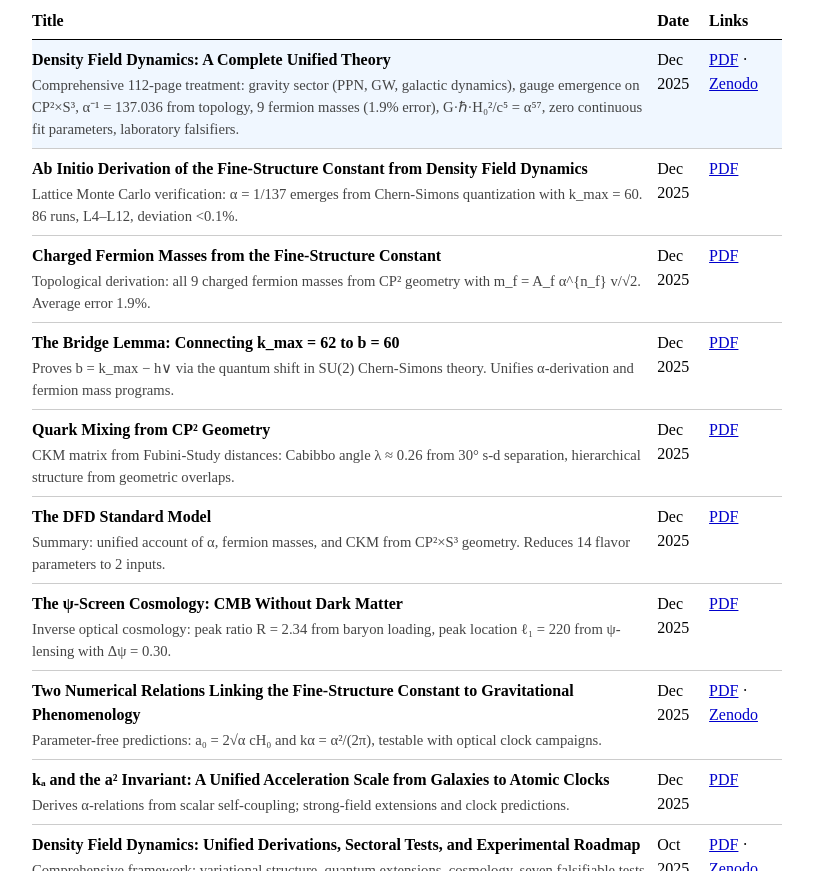
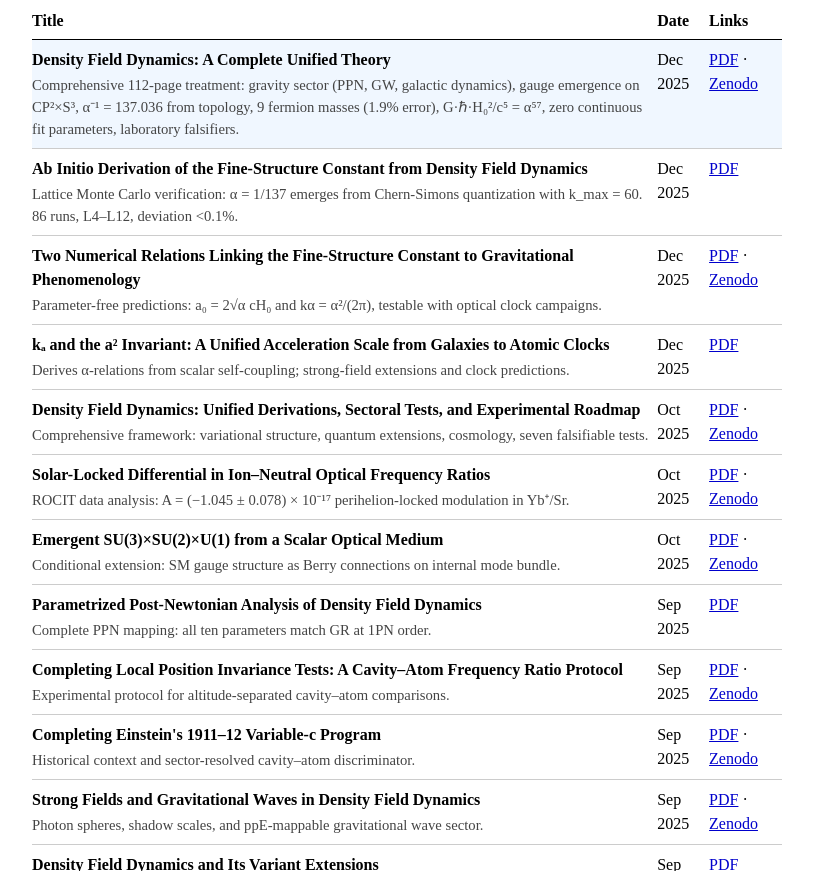
Before and after one commit to galcock/densityfielddynamics, a plain HTML site: page index.html in a window 1280 px wide. Shown: the part 621-1492 px from the top of the page, without its empty margins (233-1046 px from the left). Drawn offline with Linux system fonts and the light colour scheme.

Commit message:
Update index.html

```diff
--- a/index.html
+++ b/index.html
@@ -83,61 +83,6 @@
             <td>Dec 2025</td>
             <td>
               <a href="./Ab_Initio_Derivation_of_the_Fine_Structure_Constantfrom_Density_Field_Dynamics__k_max___60__v12.pdf">PDF</a>
-            </td>
-          </tr>
-
-          <tr>
-            <td>
-              <strong>Charged Fermion Masses from the Fine-Structure Constant</strong><br>
-              <span class="desc">Topological derivation: all 9 charged fermion masses from CP² geometry with m_f = A_f α^{n_f} v/√2. Average error 1.9%.</span>
-            </td>
-            <td>Dec 2025</td>
-            <td>
-              <a href="./Charged_Fermion_Masses_from_the_Fine_Structure_Constant__A_Topological_Derivation_from_the_DFD_Microsector.pdf">PDF</a>
-            </td>
-          </tr>
-
-          <tr>
-            <td>
-              <strong>The Bridge Lemma: Connecting k_max = 62 to b = 60</strong><br>
-              <span class="desc">Proves b = k_max − h∨ via the quantum shift in SU(2) Chern-Simons theory. Unifies α-derivation and fermion mass programs.</span>
-            </td>
-            <td>Dec 2025</td>
-            <td>
-              <a href="./The_Bridge_Lemma__Connecting_kmax___62_to_b___60_via_the_Quantum_Shift_in_Chern_Simons_Theory.pdf">PDF</a>
-            </td>
-          </tr>
-
-          <tr>
-            <td>
-              <strong>Quark Mixing from CP² Geometry</strong><br>
-              <span class="desc">CKM matrix from Fubini-Study distances: Cabibbo angle λ ≈ 0.26 from 30° s-d separation, hierarchical structure from geometric overlaps.</span>
-            </td>
-            <td>Dec 2025</td>
-            <td>
-              <a href="./Quark_Mixing_from_CP2_Geometry__A_Geometric_Origin_for_the_CKM_Matrix.pdf">PDF</a>
-            </td>
-          </tr>
-
-          <tr>
-            <td>
-              <strong>The DFD Standard Model</strong><br>
-              <span class="desc">Summary: unified account of α, fermion masses, and CKM from CP²×S³ geometry. Reduces 14 flavor parameters to 2 inputs.</span>
-            </td>
-            <td>Dec 2025</td>
-            <td>
-              <a href="./The_DFD_Standard_Model__A_Geometric_Origin_for_α__Fermion_Masses__and_Quark_Mixing.pdf">PDF</a>
-            </td>
-          </tr>
-
-          <tr>
-            <td>
-              <strong>The ψ-Screen Cosmology: CMB Without Dark Matter</strong><br>
-              <span class="desc">Inverse optical cosmology: peak ratio R = 2.34 from baryon loading, peak location ℓ₁ = 220 from ψ-lensing with Δψ = 0.30.</span>
-            </td>
-            <td>Dec 2025</td>
-            <td>
-              <a href="./The_ψ_Screen_Cosmology__CMB_Without_Dark_Matter_from_Density_Field_Dynamics.pdf">PDF</a>
             </td>
           </tr>
 
```
